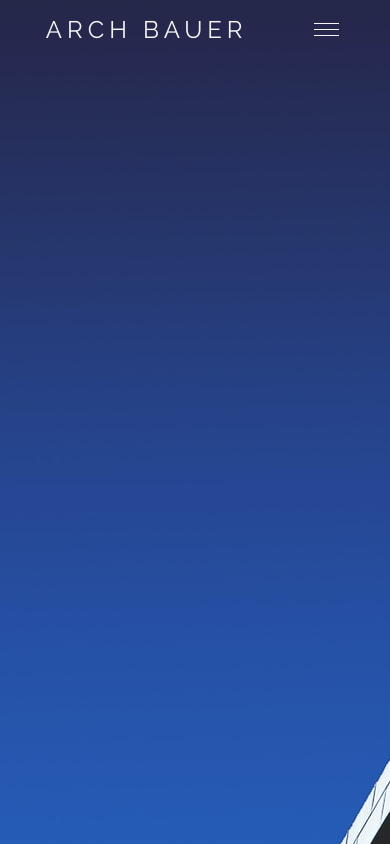
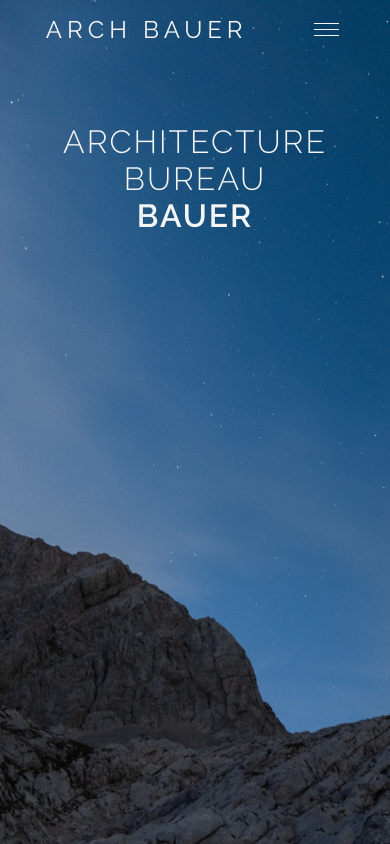
Before and after one commit to vosse/archbauer, a plain HTML site: page index.html in a window 390 px wide. Drawn offline with nearby package versions, Linux system fonts and the light colour scheme.

Commit message:
Initial commit v2

```diff
--- a/index.html
+++ b/index.html
@@ -10,6 +10,7 @@
     </head>
     <body>
         <div class="container">
+            <div class="header">
                 <nav>
                     <div class="logo">
                         Arch Bauer
@@ -26,6 +27,11 @@
                     </ul>
                 </nav>
             </div>
+            <div class="content">
+                <h1 class="big-text">Architecture bureau <span class="bold-text">Bauer</span></h1>
+            </div>
+        </div>
+        <script src="https://cdnjs.cloudflare.com/ajax/libs/gsap/3.5.1/gsap.min.js" integrity="sha512-IQLehpLoVS4fNzl7IfH8Iowfm5+RiMGtHykgZJl9AWMgqx0AmJ6cRWcB+GaGVtIsnC4voMfm8f2vwtY+6oPjpQ==" crossorigin="anonymous"></script>
         <script src="app.js"></script>
     </body>
 </html>
--- a/style.css
+++ b/style.css
@@ -1,7 +1,9 @@
 body {
     margin: 0px;
     padding: 0px;
-    background-image: url("./assets/etienne.jpg");
+    background-image: url("./assets/rock.jpg");
+    background-size: cover;
+    background-repeat: no-repeat;
     overflow-x: hidden;
     height: 100vh;
     font-family: 'Raleway', sans-serif;
@@ -11,6 +13,10 @@ body {
     max-width: 100%;
     padding: 0px;
     margin: 0 auto;
+}
+
+.header {
+
 }
 
 nav {
@@ -59,6 +65,46 @@ nav {
   }
 
 
+.whitebox {
+    position: absolute;
+    bottom: 0;
+    width: 40%;
+    height: 150px;
+    background-color: white;
+}
+
+
+.content {
+    display: flex;
+    flex-direction: column;
+    align-items: center;
+}
+
+.big-text {
+    margin-left: 2em;
+    margin-right: 2em;
+    text-align: center;
+    margin-top: 2em;
+    text-transform: uppercase;
+    font-size: 2.5em;
+    color: whitesmoke;
+    font-weight: 300;
+    letter-spacing: 3px;
+}
+
+.bold-text {
+    font-style: bold;
+    font-weight: 600;
+}
+
+
+@media screen and (max-width: 1024px) {
+    .whitebox {
+        width: 50%;
+    }
+}
+
+
 @media screen and (max-width: 768px) {
     .nav-links {
         display: none;
@@ -81,4 +127,15 @@ nav {
         cursor: pointer;
         display: block;
     }
+
+    .whitebox {
+        display: none;
+    }
 }
+
+@media screen and (max-width: 400px) {
+    .big-text {
+        font-size: 2em;
+        letter-spacing: 2px;
+    }
+}
```
Also changed, not shown: assets/rock.jpg (added). Lines whose indentation alone changed are shown as unchanged.
